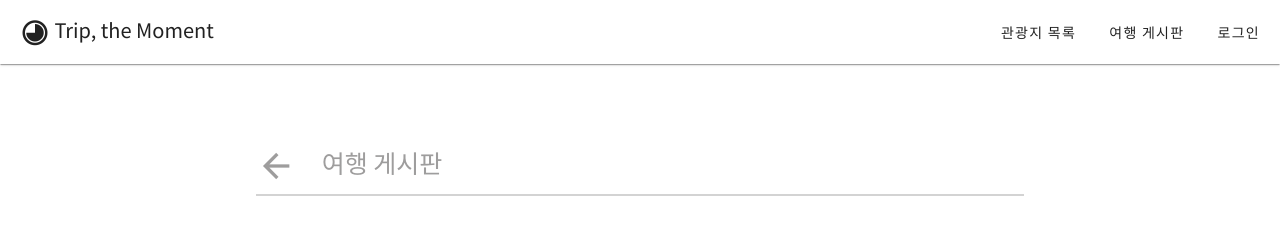
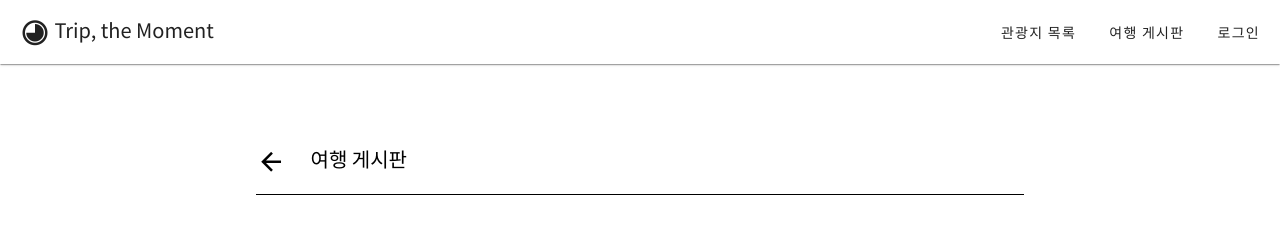
Before and after one commit to TripTheMoment/frontend, a Vue app: page /boarddetail in a window 1280 px wide. Shown: the top 233 px of the page. Built offline with nearby package versions, Linux system fonts and the light colour scheme.

Commit message:
fix : 여행 게시판 디자인 수정
- 여행 게시판 글 목록 좌우에 margin을 추가해 공백을 넣었다. 그리고 게시판 상세 페이지에서 위에 여행 게시판으로 돌아가는 탭 부분의 색깔을 검정색으로 바꾸었다.

```diff
--- a/src/views/BoardDetail.vue
+++ b/src/views/BoardDetail.vue
@@ -17,14 +17,14 @@ export default {
     <div class="tab">
       <v-icon
         color="gray"
-        size="40"
+        size="30"
         icon="mdi-arrow-left"
         @click="goBack"
       ></v-icon>
       <span style="padding-left: 20px"></span>
       여행 게시판
     </div>
-    <hr size="5" color="lightgray" width="100%" />
+    <hr size="1" color="black" width="100%" />
     <div class="article_title">글 제목</div>
     <div style="padding-top: 20px"></div>
     <div class="article_user">
@@ -113,9 +113,9 @@ export default {
 }
 .tab {
   height: 50px;
-  font-size: 25px;
+  font-size: 20px;
   font-weight: 500;
-  color: rgb(158, 157, 157);
+  color: rgb(0, 0, 0);
 }
 .article_title {
   margin-top: 30px;
--- a/src/views/BoardList.vue
+++ b/src/views/BoardList.vue
@@ -32,7 +32,7 @@ export default {
   </v-row>
 
   <div style="padding: 3px"> </div>
-  <v-row>
+  <v-row style="margin-left: 8%; margin-right: 8%">
     <v-col cols="3" v-for="item in 12">
       <div class="boardlist_container">
         <div class="dcard" @click="movedetail">
@@ -66,7 +66,7 @@ export default {
 
 <style lang="scss">
 .write {
-  margin-left: 50px;
+  margin-left: 10%;
 }
 .titlesearch {
   margin-right: 40px;
```
